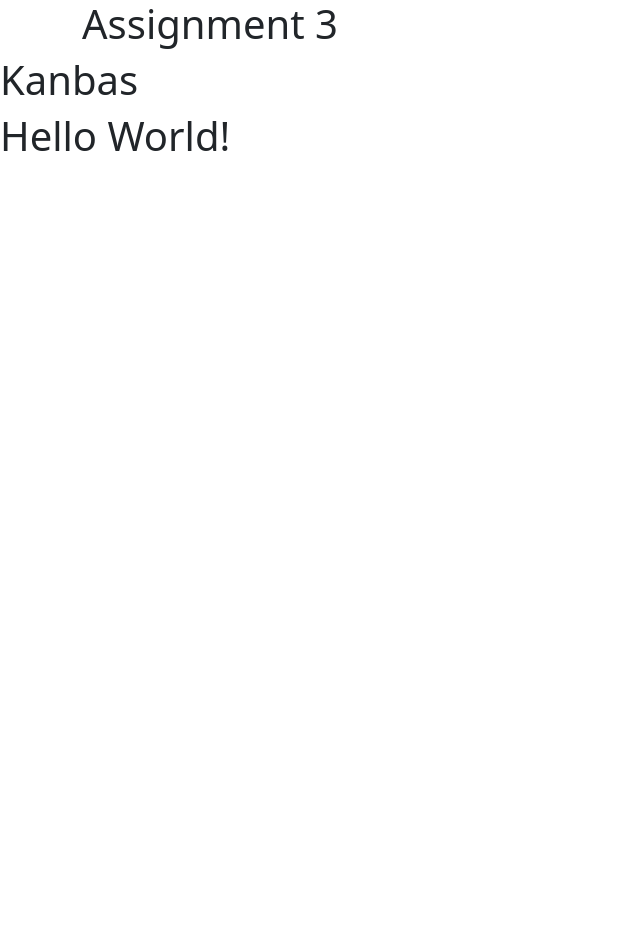
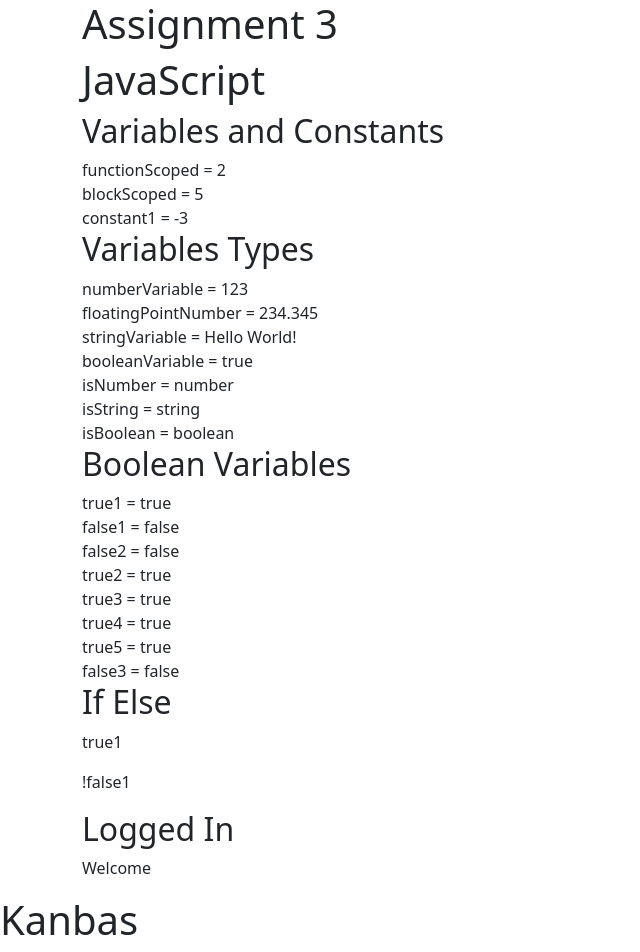
Before and after one commit to Ank-22/Web-Dev-Sp24-07-Ankit, a React (Create React App) app: page / in a window 1280 px wide. Shown: the top 952 px of the page, without its empty margins (0-640 px from the left). Before the commit the page ends 800 px from the top, so only its background shows below. Built offline with nearby package versions, Linux system fonts and the light colour scheme.

Commit message:
2.2.5 Done ✅

```diff
--- a/src/App.tsx
+++ b/src/App.tsx
@@ -3,13 +3,13 @@
 import './App.css';
 import Labs from "./Labs";
 import HelloWorld from './Labs/a3/HelloWorld';
-import Kanbas from './Labs/Kanbas';
+import Kanbas from './Kanbas';
 
 function App() {
   return (
     <div>
     <Labs />
-    <Kanbas/>
+    <Kanbas />
     <HelloWorld />
     </div>
 );
--- /dev/null
+++ b/src/Labs/a3/JavaScript/conditionals/IfElse.tsx
@@ -0,0 +1,13 @@
+function IfElse() {
+  let true1 = true,
+    false1 = false;
+  return (
+    <div>
+      <h2>If Else</h2>
+      {true1 && <p>true1</p>}
+      {!false1 ? <p>!false1</p> : <p>false1</p>}
+    </div>
+  );
+}
+
+export default IfElse;
--- /dev/null
+++ b/src/Labs/a3/JavaScript/conditionals/TernaryOperator.tsx
@@ -0,0 +1,10 @@
+function TernaryOperator() {
+  let loggedIn = true;
+  return (
+    <div>
+      <h2>Logged In</h2>
+      {loggedIn ? <p>Welcome</p> : <p>Please login</p>}
+    </div>
+  );
+}
+export default TernaryOperator;
--- /dev/null
+++ b/src/Labs/a3/JavaScript/index.tsx
@@ -0,0 +1,19 @@
+import VariablesAndConstants from "./variables/VariablesAndConstants";
+import VariableTypes from "./variables/VariableTypes";
+import BooleanVariable from "./variables/BooleanVariables";
+import IfElse from "./conditionals/IfElse";
+import TernaryOperator from "./conditionals/TernaryOperator";
+function JavaScript() {
+  console.log("Hello World");
+  return (
+    <div>
+      <h1>JavaScript</h1>
+      <VariablesAndConstants />
+      <VariableTypes />
+      <BooleanVariable />
+      <IfElse />
+      <TernaryOperator />
+    </div>
+  );
+}
+export default JavaScript;
--- /dev/null
+++ b/src/Labs/a3/JavaScript/variables/BooleanVariables.tsx
@@ -0,0 +1,24 @@
+function BooleanVariable(){
+let numberVariable = 123, floatingPointNumber = 234.345;
+let true1 = true, false1 = false;
+let false2 = true1 && false1;
+let true2 = true1 || false1;
+let true3 = !false2;
+let true4 = numberVariable === 123; // always use === not ==
+let true5 = floatingPointNumber !== 321.432;
+let false3 = numberVariable < 100;
+return (
+  <div>
+    <h2>Boolean Variables</h2>
+    true1     = {true1 + ""}     <br />
+    false1    = {false1 + ""}    <br />
+    false2    = {false2 + ""}    <br />
+    true2     = {true2 + ""}     <br />
+    true3     = {true3 + ""}     <br />
+    true4     = {true4 + ""}     <br />
+    true5     = {true5 + ""}     <br />
+    false3    = {false3 + ""}    <br />
+  </div>
+);
+}
+export default BooleanVariable
--- /dev/null
+++ b/src/Labs/a3/JavaScript/variables/VariableTypes.tsx
@@ -0,0 +1,22 @@
+function VariableTypes() {
+    let numberVariable = 123;
+    let floatingPointNumber = 234.345;
+    let stringVariable = 'Hello World!';
+    let booleanVariable = true;
+    let isNumber = typeof numberVariable;
+    let isString = typeof stringVariable;
+    let isBoolean = typeof booleanVariable;
+    return(
+      <div>
+        <h2>Variables Types</h2>
+        numberVariable = { numberVariable }<br/>
+        floatingPointNumber = { floatingPointNumber }<br/>
+        stringVariable = { stringVariable }<br/>
+        booleanVariable = { booleanVariable + "" }<br/>
+        isNumber = { isNumber }<br/>
+        isString = { isString }<br/>
+        isBoolean = { isBoolean }<br/>
+      </div>
+    );
+  }
+  export default VariableTypes
--- /dev/null
+++ b/src/Labs/a3/JavaScript/variables/VariablesAndConstants.tsx
@@ -0,0 +1,15 @@
+function VariablesAndConstants() {
+    var functionScoped = 2;
+    let blockScoped = 5;
+    const constant1 = functionScoped - blockScoped;
+
+    return(
+       <div>
+          <h2>Variables and Constants</h2>
+          functionScoped = { functionScoped }<br/>
+          blockScoped = { blockScoped }<br/>
+          constant1 = { constant1 }<br/>
+       </div>
+    );
+ }
+ export default VariablesAndConstants
--- a/src/Labs/a3/index.tsx
+++ b/src/Labs/a3/index.tsx
@@ -1,7 +1,10 @@
+import JavaScript from "./JavaScript";
+
 function Assignment3() {
     return (
       <div className="container">
         <h1>Assignment 3</h1>
+        <JavaScript />
       </div>
     );
   }
```
Also changed, not shown: src/Kanbas/index.tsx (renamed from src/Labs/Kanbas/index.tsx).
